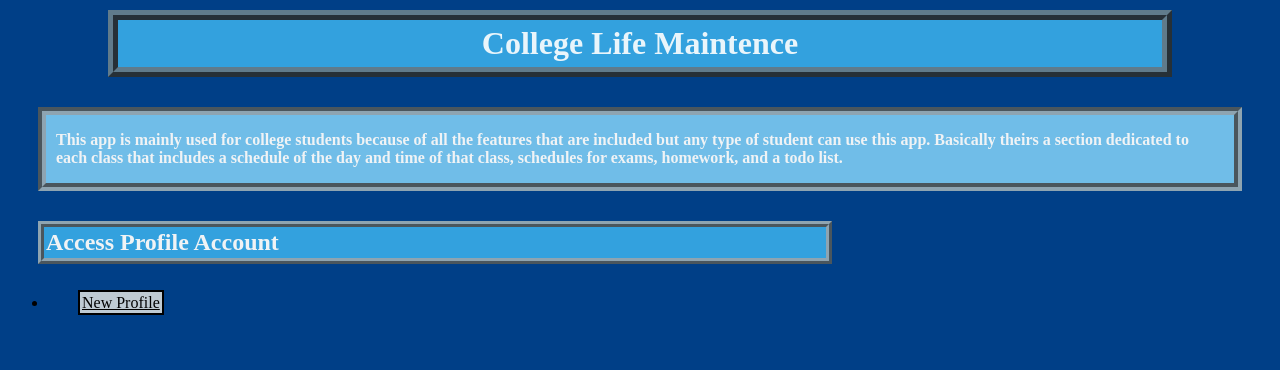
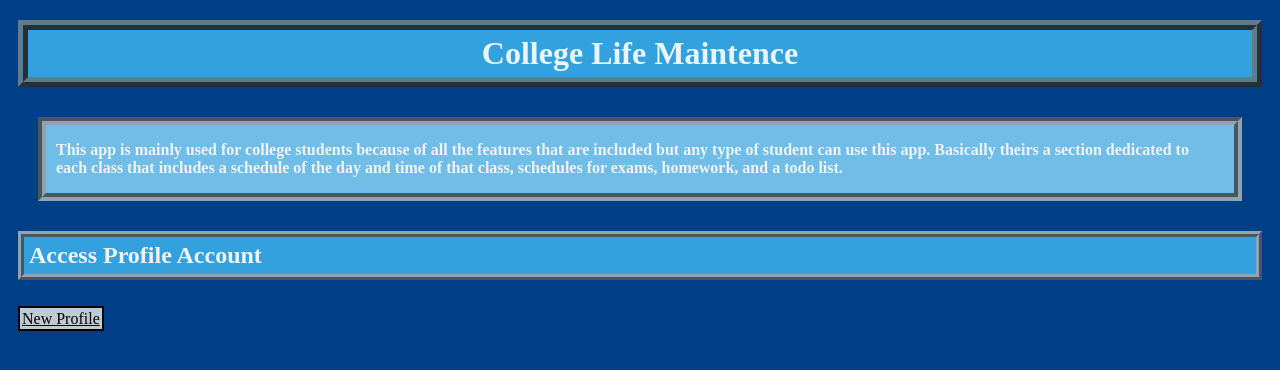
Before and after one commit to alexcherrera/Herrera_Alexander_project2, a plain HTML site: page index.html in a window 1280 px wide. Drawn offline with Linux system fonts and the light colour scheme.

Commit message:
Correcting the margins and the scrolling issue

```diff
--- a/index.html
+++ b/index.html
@@ -31,9 +31,7 @@
 			</header>
 			<!--A Call To Action-->
 			<nav>
-				<ul>
-					<li><a href='additem.html'>New Profile</a></li>
-				</ul>
+				<a href='additem.html'>New Profile</a>
 			</nav>
 		</body>
 </html>
--- a/style.css
+++ b/style.css
@@ -2,7 +2,10 @@ html {
 	background-color:#003F87;
 }
 h1 {
-	margin: 10px 100px;
+	margin-top: 20px;
+	margin-right: 10px;
+	margin-bottom: 20px;
+	margin-left:10px;
 	padding: 5px;
 	border: 10px ridge #607B8B;
 	text-align: center;
@@ -21,18 +24,21 @@ article {
 	color: #F0F3f5;
 }
 h2 {
+	margin-top: 20px;
+	margin-right: 10px;
+	margin-bottom: 30px;
+	margin-left:10px;
+	padding: 5px;
 	border:6px ridge #8EA4B1;
-	margin-top: 30px;
-	margin-right: 440px;
-	margin-bottom: 30px;
-	margin-left:30px;
-	padding: 2px;
 	text-align: left;
+	background-color: #33A1DE;
 	color: #F0F3f5;
-	background-color: #33A1DE;
 }
 a {
-	margin: 30px;
+	margin-top: 10px;
+	margin-right: 10px;
+	margin-bottom: 10px;
+	margin-left:10px;
 	border: 2px solid #000000;
 	padding: 2px;
 	color: #000000;
```
